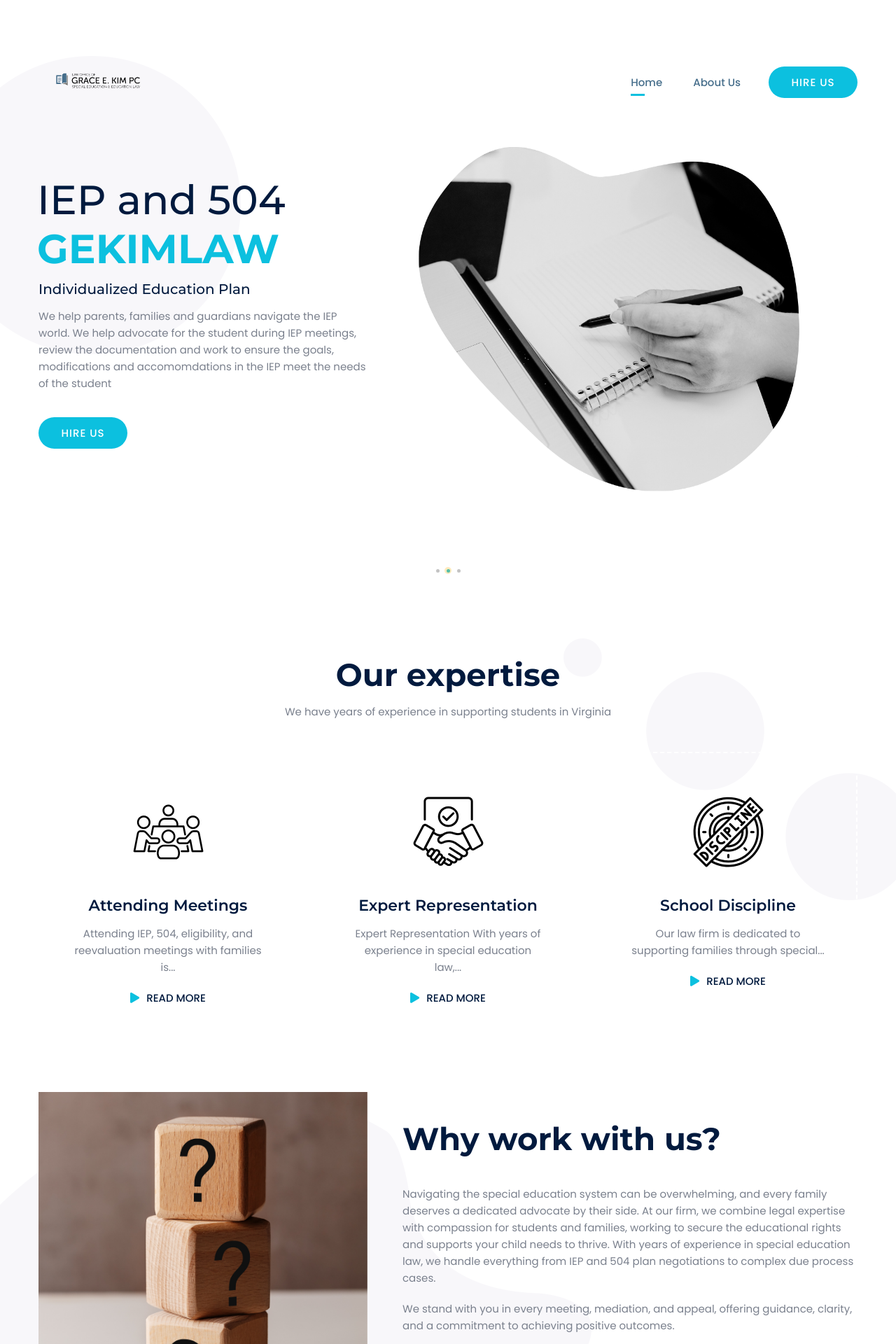
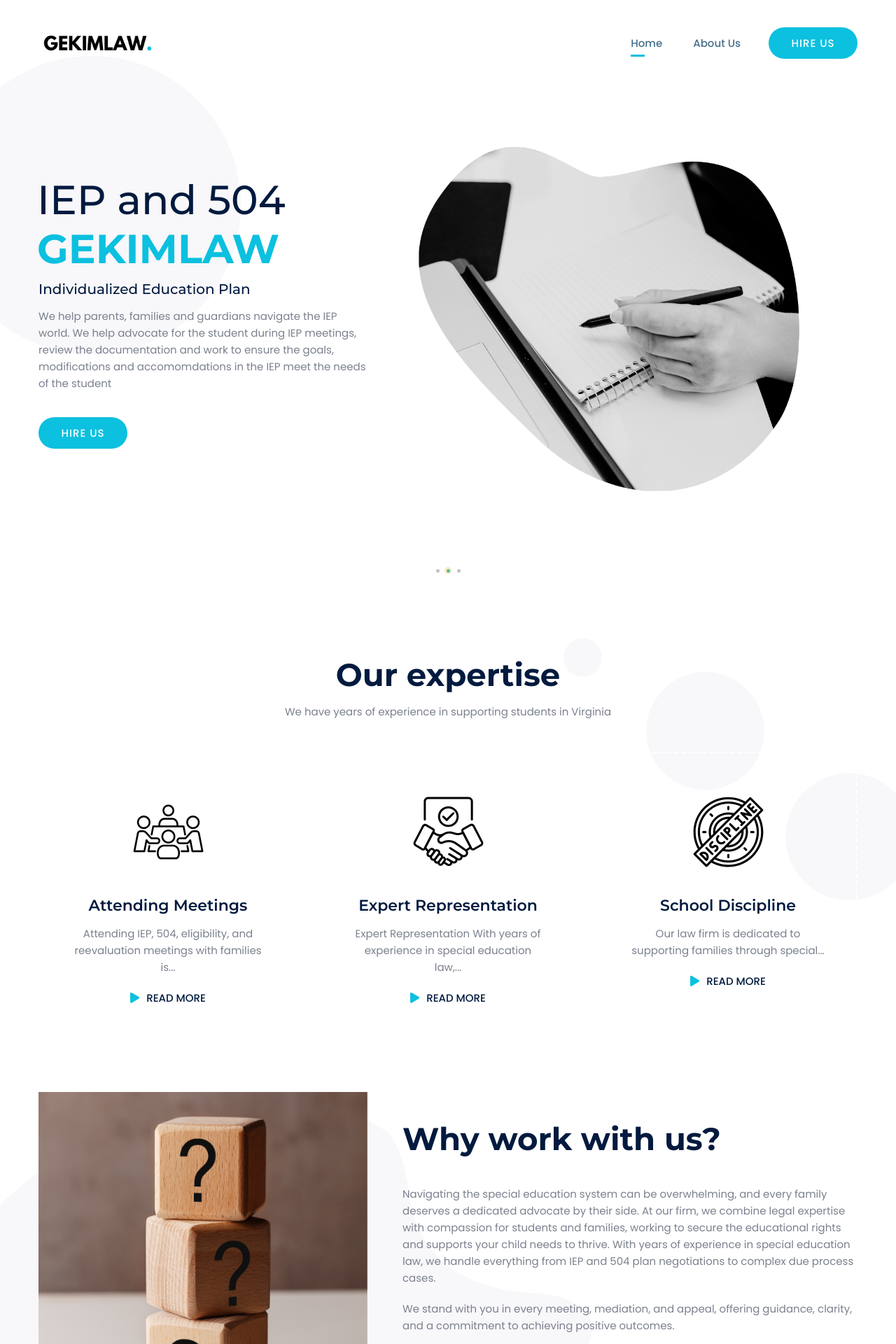
Before and after one commit to GEKimLaw/gekimlaw.github.io, a Jekyll site: the page built from index.md, in a window 1280 px wide. Shown: the top 1920 px of the page at 70% size. Built offline with Jekyll 4.4.1, drawn with Linux system fonts in a browser that asks for light colours; comment, search, counter and statistics services are not loaded.

Commit message:
changed header logo back until the size works in the header

```diff
--- a/_config.yml
+++ b/_config.yml
@@ -7,7 +7,7 @@ baseurl: "" # the subpath of your site, e.g. /blog
 url: "https://gekimlaw.com" # the base hostname & protocol for your site, e.g. http://example.com
 #twitter_username: jekyllrb
 #github_username:  jekyll
-site_logo: "/assets/images/banner_1.png"
+site_logo: "/assets/images/logo_1.png"
 copyright: "Copyright &copy; 2010 <span>GE Kim Law</span>. All rights reserved."
 
 permalink: "/:title"
```
